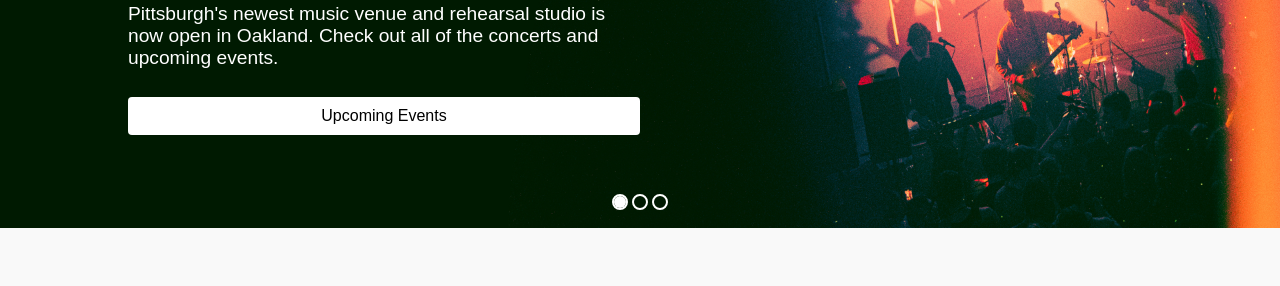
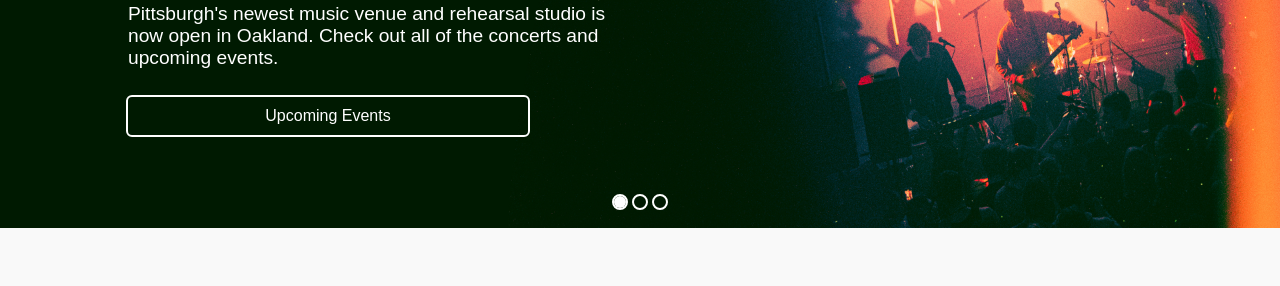
Before and after one commit to BennDiagram/PGSite, a plain HTML site: page index.html in a window 1280 px wide. In both pictures the pointer is over the button "Upcoming Events". Shown: the part 244-530 px from the top of the page. Drawn offline with Linux system fonts and the light colour scheme; grey boxes are pictures that could not be loaded; a web font is replaced by a local one.

Commit message:
tweaked some things, added favicon

```diff
--- a/css/slideshow.css
+++ b/css/slideshow.css
@@ -41,6 +41,7 @@
   color: white;
   padding-left: 10vw;
   width: 40vw;
+  max-width: 500px;
 }
 
 .slide-content h1 {
@@ -56,6 +57,9 @@
 .slide-content button {
   background-color: white;
   color: black;
+  outline: 2px solid white; /* Adds a small white outline */
+  outline: 10px;
+  max-width: 400px;
   border: none;
   padding: 10px 20px;
   cursor: pointer;
@@ -63,6 +67,16 @@
   margin-top: 20px;
   border-radius: 4px;
 }
+
+.slide-content button:hover {
+  background-color: rgba(0, 0, 0, 0);
+  outline: 2px solid white; /* Adds a small white outline */
+  outline-color: white;
+  color: white;
+  transition: 0.3s;
+
+}
+
 
 .dots {
   position: absolute;
--- a/index.html
+++ b/index.html
@@ -7,6 +7,11 @@
 <head>
     <meta charset="UTF-8">
     <meta name="viewport" content="width=device-width, initial-scale=1.0">
+    <title>Post Genre Official Website</title>
+    <meta name="description" content="Description">
+
+    <link rel="icon" href="media/favicon.png" type="image/png"> <!-- For .png files -->
+
     <title>Navbar Example</title>
     <link rel="stylesheet" href="https://cdnjs.cloudflare.com/ajax/libs/font-awesome/6.5.0/css/all.min.css"> <!-- For social media icons -->
 </head>
```
Also changed, not shown: media/favicon.png (added), media/havenpngvirile2.png (added), media/header-slides/singer.jpg.
